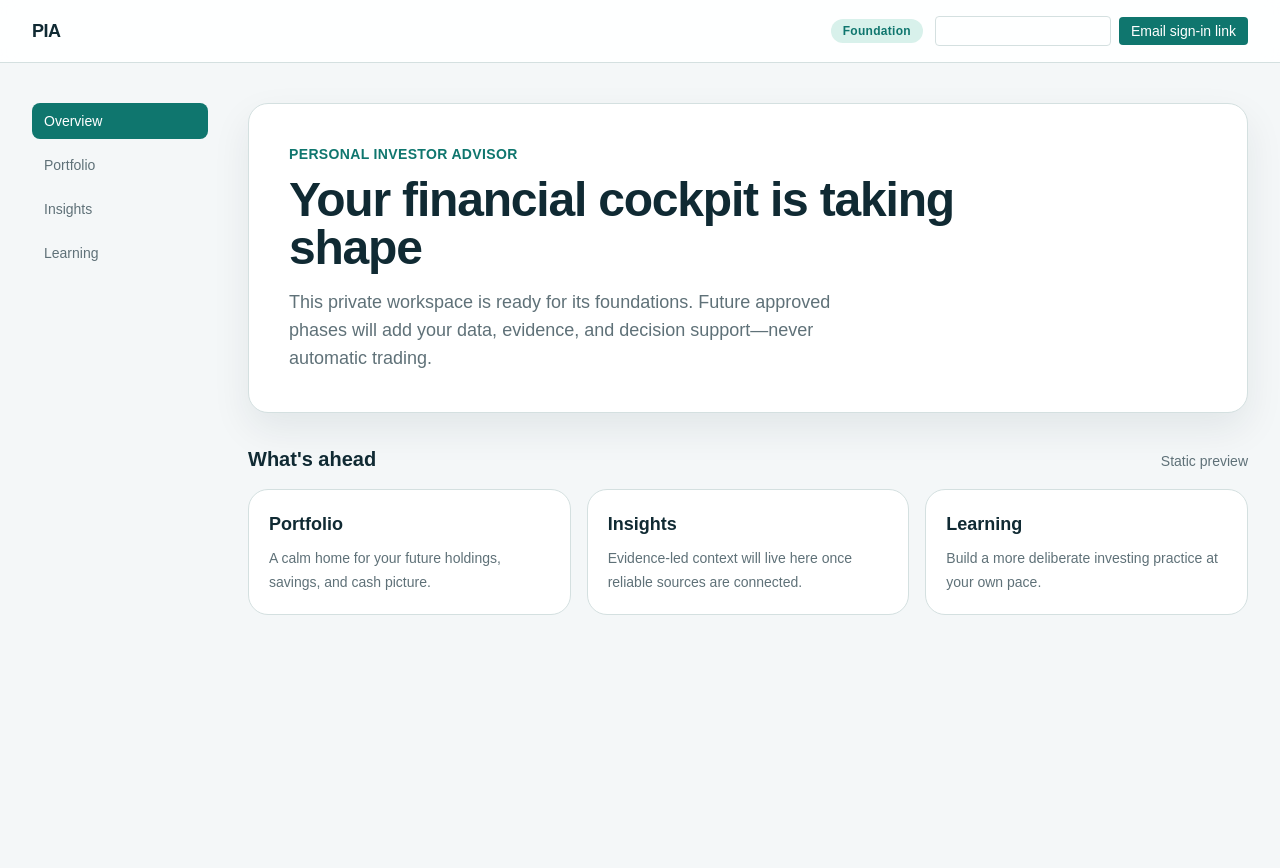
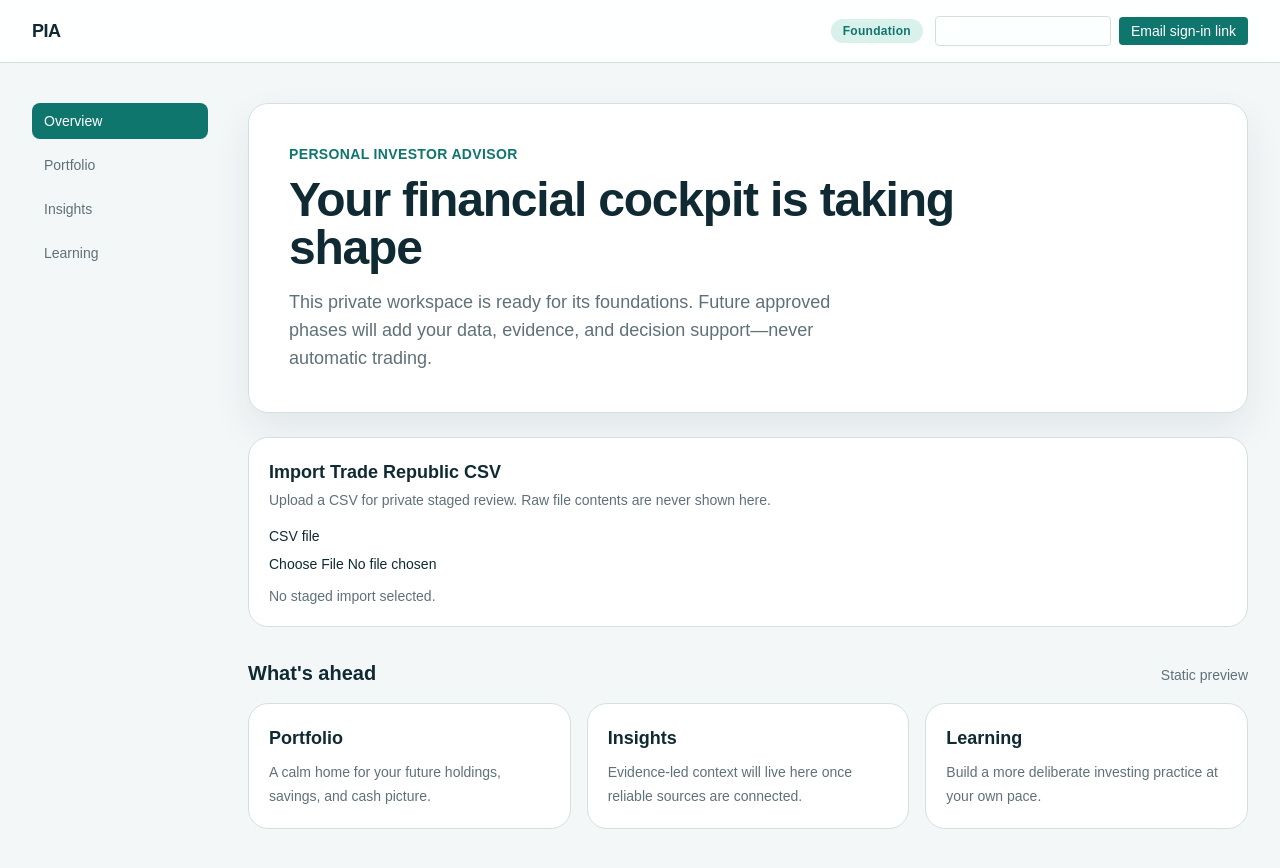
Before and after one commit to deanpm1994/pia-personal-investor-advisor, a Next.js app in the folder apps/web/: page / in a window 1280 px wide. Before the commit the page ends 800 px from the top, so only its background shows below. Built offline with nearby package versions, Linux system fonts and the light colour scheme; no server answers.

Commit message:
feat(import): add staged review interface

```diff
--- a/apps/web/app/page.tsx
+++ b/apps/web/app/page.tsx
@@ -16,6 +16,7 @@ const foundations = [
 ];
 
 import { AuthPanel } from "@/components/auth-panel";
+import { ImportReview } from "@/components/import-review";
 
 export default function Home() {
   return (
@@ -63,6 +64,7 @@ export default function Home() {
               evidence, and decision support—never automatic trading.
             </p>
           </section>
+          <ImportReview />
 
           <section aria-labelledby="foundation-heading" className="mt-6 sm:mt-8">
             <div className="flex items-baseline justify-between gap-4">
```
Also changed, not shown: apps/web/components/import-review.tsx (added, +5 -0 lines).
